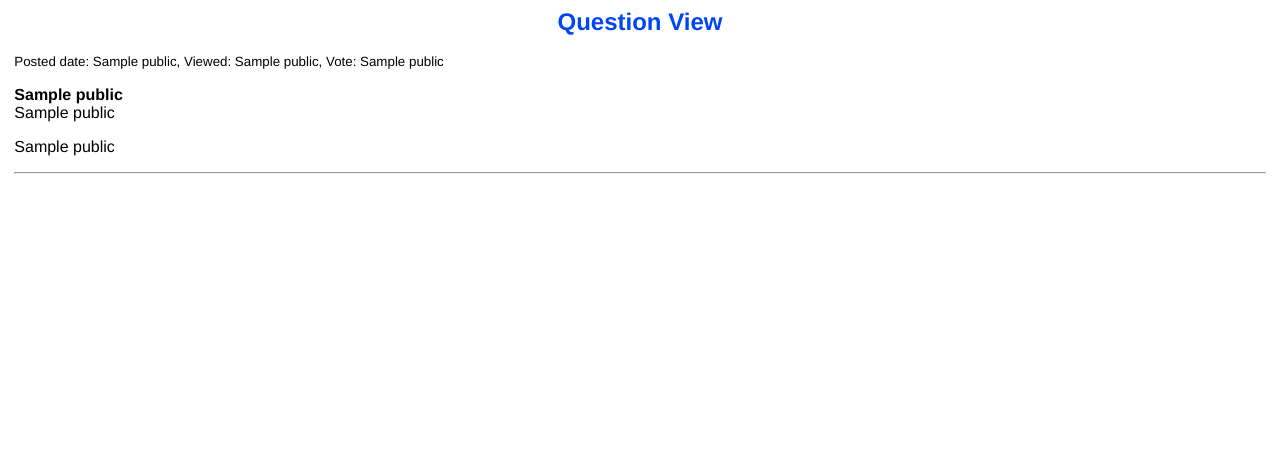
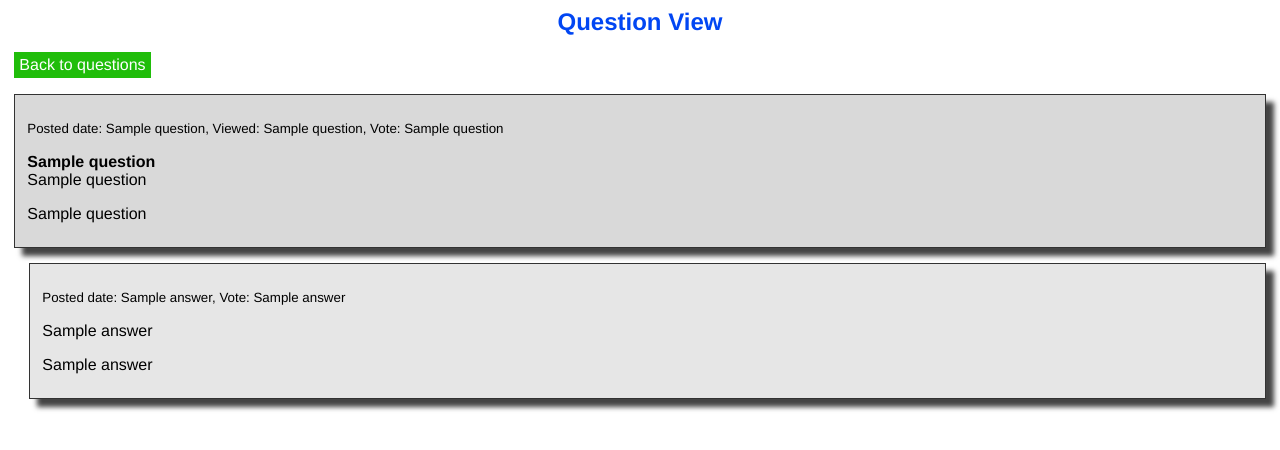
Before and after one commit to brzozasr/ask_mate, a Flask app: page /question/1 in a window 1280 px wide. Shown: the top 450 px of the page. Run offline with Flask 2, Linux system fonts and the light colour scheme; a database or web service that is not in the repository returns one stand-in record (values such as "Sample title"); some libraries are stand-ins or nearby versions.

Commit message:
Update: index.html, app.py, style.css, list.html, pattern.html, question.html

```diff
--- a/app.py
+++ b/app.py
@@ -1,4 +1,4 @@
-from flask import Flask, url_for, render_template
+from flask import Flask, render_template
 from database_tools import *
 from query import *
 
@@ -14,20 +14,21 @@ def index():
 @app.route('/list')
 def question_list():
     questions_list = db.execute_sql(query.question_select_all_desc_by_date)
-    header_table = ['ID', 'Date', 'Views', 'Vote', 'Title', 'Question', 'Image']
-    # TODO sort in query for DB
-    return render_template('list.html', header_table=header_table, questions=questions_list)
+    cols_to_show = {'Date': 1, 'View': 2, 'Vote': 3, 'Title': 4, 'Question': 5}
+    return render_template('list.html', questions=questions_list, cols=cols_to_show)
 
 
 @app.route('/question/<int:question_id>')
 def question_view(question_id):
-    quest_answers = db.execute_sql(query.question_select_all_desc_by_date)
-    return render_template('question.html', quest_answers=quest_answers, question_id=question_id)
+    view_counter = db.execute_sql(f"SELECT view_number FROM question WHERE id = {question_id}")
+    db.execute_sql(f"UPDATE question SET view_number = {view_counter[0][0] + 1} WHERE id = {question_id}")
+    question = db.execute_sql(f"SELECT * FROM question WHERE id = {question_id}")
+    answer = db.execute_sql(f"SELECT * FROM answer WHERE question_id = {question_id}")
+    return render_template('question.html', question=question, answer=answer)
 
 
 @app.errorhandler(404)
-def page_not_found(error):
-    # TODO html page
+def page_not_found():
     return render_template('404.html'), 404
 
 
--- a/static/style.css
+++ b/static/style.css
@@ -122,6 +122,21 @@ h2.title {
   color: red;
 }
 
+.question {
+  background-color: #d9d9d9;
+  border: 1px solid #333;
+  box-shadow: 8px 8px 5px #444;
+  padding: 8px 12px;
+}
+
+.answer {
+  background-color: #e6e6e6;
+  border: 1px solid #333;
+  box-shadow: 8px 8px 5px #444;
+  padding: 8px 12px;
+  margin: 15px 0 0 15px;
+}
+
 a:link.btn_red, a:visited.btn_red {
   background-color: #f44336;
   color: white;
--- a/templates/index.html
+++ b/templates/index.html
@@ -3,4 +3,5 @@
 
 {% block content %}
     <h2 class="error"># TODO page</h2>
+    <a href="{{ url_for('question_list') }}">Go to List Questions</a>
 {% endblock %}
--- a/templates/pattern.html
+++ b/templates/pattern.html
@@ -8,7 +8,7 @@
 </head>
 <body>
     <div id="content">
-    {% block content %} {% endblock %}
+    {%- block content %} {% endblock %}
     </div>
 </body>
 </html>
--- a/templates/question.html
+++ b/templates/question.html
@@ -1,21 +1,39 @@
 {% extends 'pattern.html' %}
 
 {% block title %}List Questions{% endblock %}
-{% set date_sub = 1 %}
-{% set view = 2 %}
-{% set vote = 3 %}
-{% set title = 4 %}
-{%  set question = 5 %}
-{%  set image = 6 %}
+{% set question = question[0] %}
+{% set q_id = question[0] %}
+{% set q_date_sub = 1 %}
+{% set q_view = 2 %}
+{% set q_vote = 3 %}
+{% set q_title = 4 %}
+{% set q_question = 5 %}
+{% set q_image = 6 %}
+{% set q_date = question[q_date_sub]|string -%}
+{% set a_id = 0 %}
+{% set a_date_sub = 1 %}
+{% set a_vote = 2 %}
+{% set a_answer = 4 %}
+{% set a_image = 5 %}
 {% block content %}
     <h2 class="title">Question View</h2>
-    {% for line in quest_answers %}
-        <div>
-            <p><small>Posted date: {{ line[date_sub] }}, Viewed: {{ line[view] }}, Vote: {{ line[vote] }}</small></p>
-            <p><strong>{{ line[title] }}</strong><br>
-            {{ line[question] }}</p>
-            <p>{{ line[image] }}</p>
-            <hr>
+    <p><a class="btn_green" href="{{ url_for('question_list') }}">Back to questions</a></p>
+        <div class="question">
+            <p><small>Posted date: {{ q_date[:19] }}, Viewed: {{ question[q_view] }}, Vote: {{ question[q_vote] }}</small></p>
+            <p><strong>{{ question[q_title] }}</strong><br>
+            {{ question[q_question] }}</p>
+            {% if question[q_image] != None -%}
+            <p>{{ question[q_image] }}</p>
+            {%- endif -%}
         </div>
-    {% endfor %}
+        {% for a_line in answer -%}
+        {% set a_date = a_line[a_date_sub]|string -%}
+        <div class="answer">
+            <p><small>Posted date: {{ a_date[:19] }}, Vote: {{ a_line[a_vote] }}</small></p>
+            <p>{{ a_line[a_answer] }}</p>
+            {% if a_line[a_image] != None -%}
+            <p>{{ a_line[a_image] }}</p>
+            {%- endif -%}
+        </div>
+        {% endfor %}
 {% endblock %}
```
Also changed, not shown: templates/list.html (+14 -14 lines).
